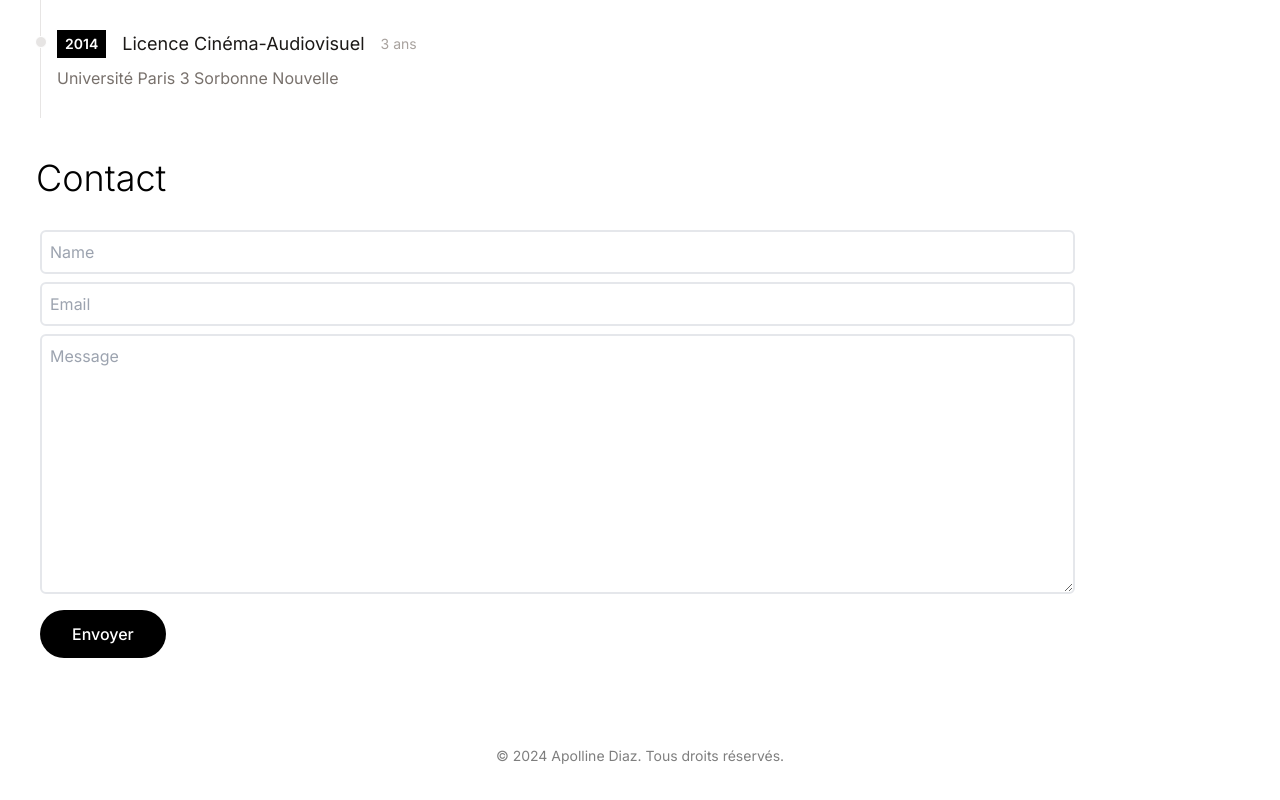
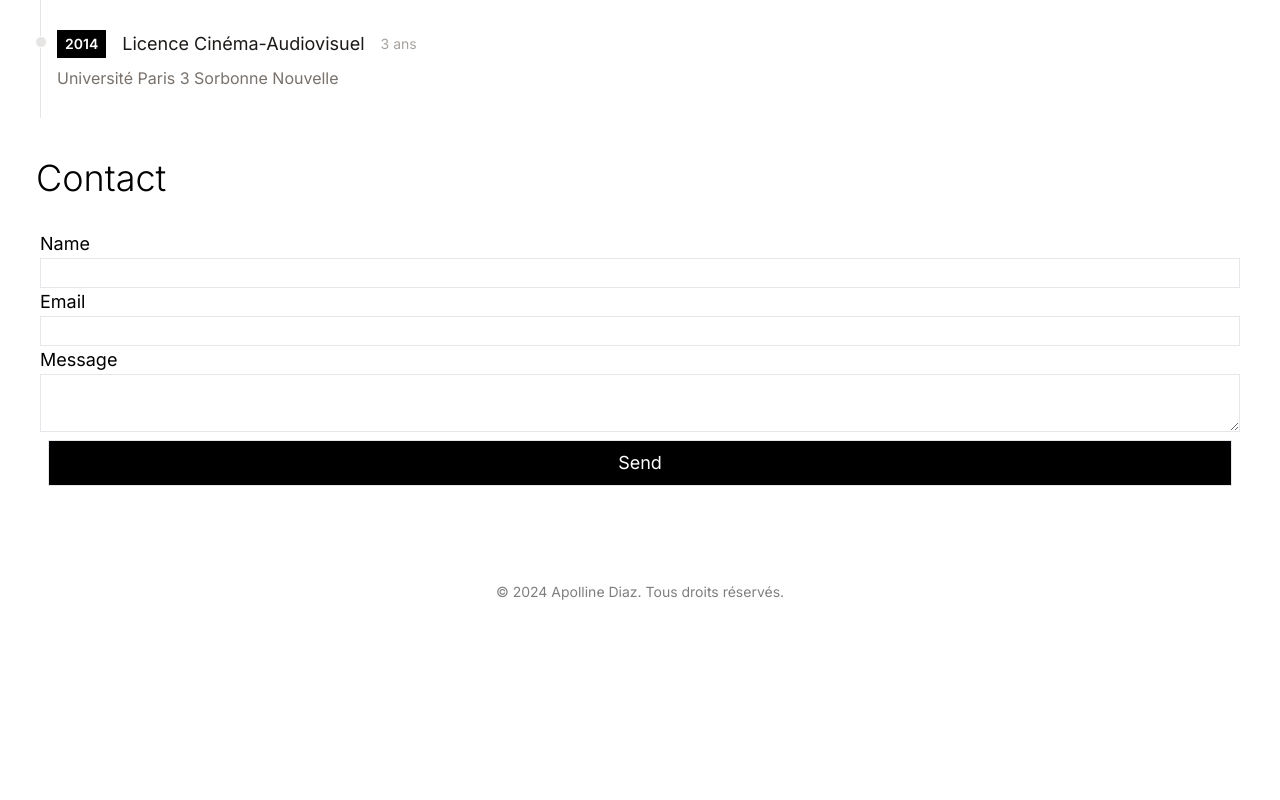
Before and after one commit to apolline-diaz/Portfolio-Minimal, a React (Vite) app: page / in a window 1280 px wide. Shown: the part 3949-4749 px from the top of the page. After the commit the page ends 4611 px from the top, so only its background shows below. Built offline with nearby package versions, Linux system fonts and the light colour scheme; a web font is replaced by a local one.

Commit message:
Contact Update Fonctional

```diff
--- a/package.json
+++ b/package.json
@@ -10,6 +10,7 @@
     "preview": "vite preview"
   },
   "dependencies": {
+    "@emailjs/browser": "^4.3.3",
     "react": "^18.2.0",
     "react-dom": "^18.2.0"
   },
--- a/src/App.jsx
+++ b/src/App.jsx
@@ -375,14 +375,14 @@ function App() {
         </section>
 
         {/* EXPERIENCE SECTION */}
-        <section className="p-5">
+        <section id="experience" className="p-5">
           <div className="container m-auto px-4">
             <h2 className="text-4xl font-light mb-11">Expérience</h2>
           </div>
           <Timeline />
         </section>
         {/* CONTACT SECTION */}
-        <section className="p-5">
+        <section id="contact" className="p-5">
           <div className="container m-auto px-4">
             <h2 className="text-4xl font-light">Contact</h2>
           </div>
--- a/src/components/Contact.jsx
+++ b/src/components/Contact.jsx
@@ -1,46 +1,50 @@
-import React from "react";
+import React, { useRef } from "react";
+import emailjs from "@emailjs/browser";
 
 function Contact() {
+  const form = useRef();
+
+  const sendEmail = (e) => {
+    e.preventDefault();
+
+    emailjs
+      .sendForm("service_gzakfou", "template_x59musc", form.current, {
+        publicKey: "ueYdXHNISUtJz0Fco",
+      })
+      .then(
+        () => {
+          console.log(result.text);
+          console.log("Message sent!");
+        },
+        (error) => {
+          console.log("Failed...", error.text);
+        }
+      );
+  };
+
   return (
-    <div
-      id="contact"
-      className="flex flex-col md:flex-row container m-auto px-5 pt-8"
-    >
-      <div className="flex justify-center items-center">
-        <form
-          action="https://getform.io/f/eapdjvea"
-          method="POST"
-          className="flex flex-col w-full"
-        >
-          <input
-            type="text"
-            name="name"
-            placeholder="Name"
-            className="p-2 bg-transparent border-2 rounded-md focus:outline-none"
-          />
-          <input
-            type="text"
-            name="email"
-            placeholder="Email"
-            className="my-2 p-2 bg-transparent border-2 rounded-md focus:outline-none"
-          />
-          <textarea
-            name="message"
-            placeholder="Message"
-            cols="100"
-            rows="10"
-            className="p-2 mb-4 bg-transparent border-2 rounded-md focus:outline-none"
-          />
-          <button
-            type="button"
-            className="text-center inline-block px-8 py-3 w-max text-base font-medium rounded-full text-white bg-black hover:bg-opacity-50"
-          >
-            Envoyer
-          </button>
-        </form>
-      </div>
+    <div className="flex flex-col md:flex-row container m-auto px-5 pt-8">
+      <form
+        ref={form}
+        onSubmit={sendEmail}
+        className="flex flex-start flex-col w-[100%] text-lg"
+      >
+        <label>Name</label>
+        <input type="text" name="user_name" className="border b-black" />
+        <label>Email</label>
+        <input type="email" name="user_email" className="border b-black" />
+        <label>Message</label>
+        <textarea name="message" className="border b-black" />
+        <input
+          type="submit"
+          value="Send"
+          className="border p-2 m-2 text-white bg-black hover:bg-gray-700 hover:cursor-pointer"
+        />
+      </form>
     </div>
   );
 }
 
 export default Contact;
+
+export const ContactUs = () => {};
--- a/src/components/Timeline.jsx
+++ b/src/components/Timeline.jsx
@@ -4,10 +4,7 @@ import TimelineItem from "../components/TimelineItem.jsx";
 
 function Timeline() {
   return (
-    <div
-      id="experience"
-      className="flex flex-col md:flex-row container m-auto px-5 pt-8"
-    >
+    <div className="flex flex-col md:flex-row container m-auto px-5 pt-8">
       <div className="w-full md:w-7/12">
         {timeline.map((item) => (
           <TimelineItem
```
Also changed, not shown: 1 other file (tests, documents, lock files or other folders).
